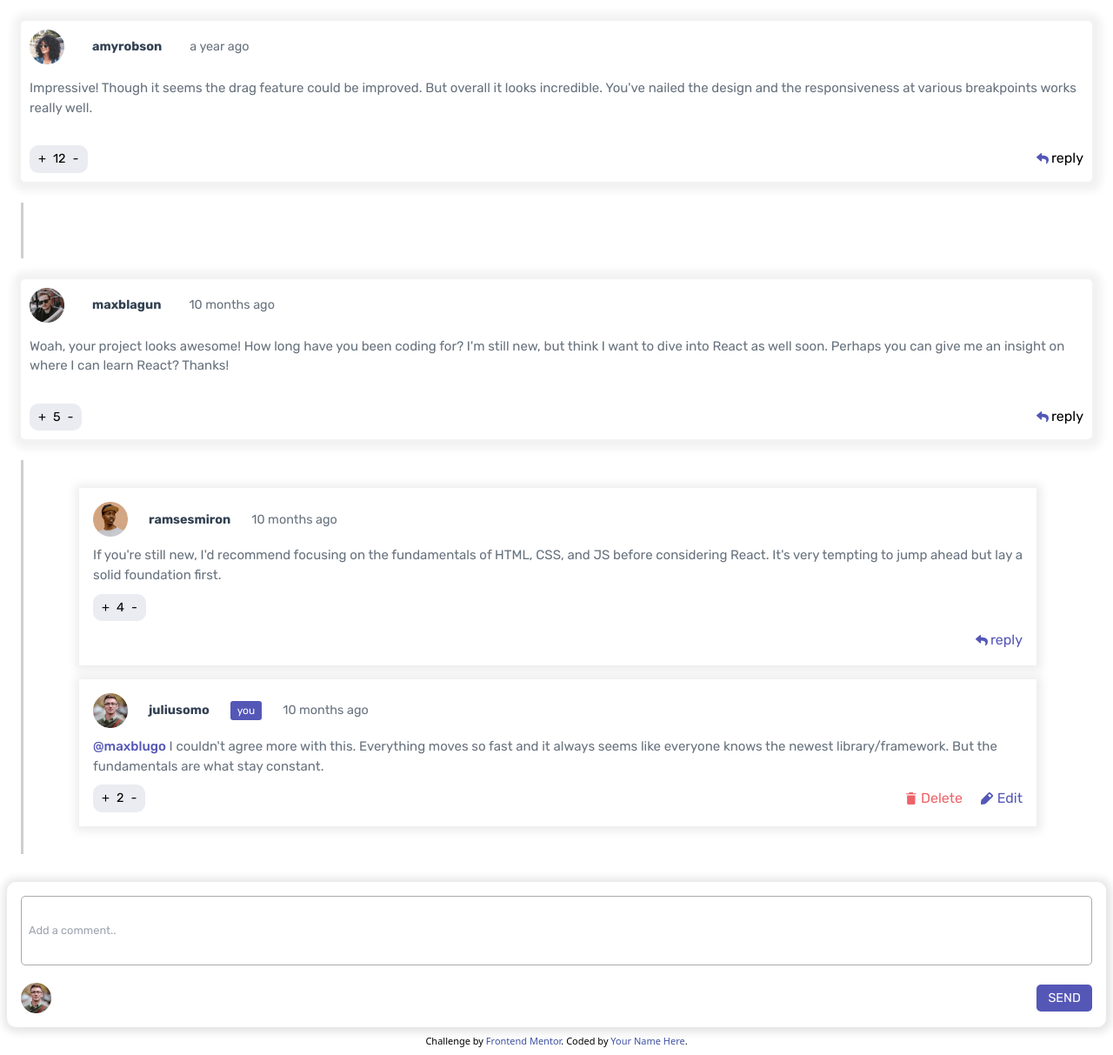
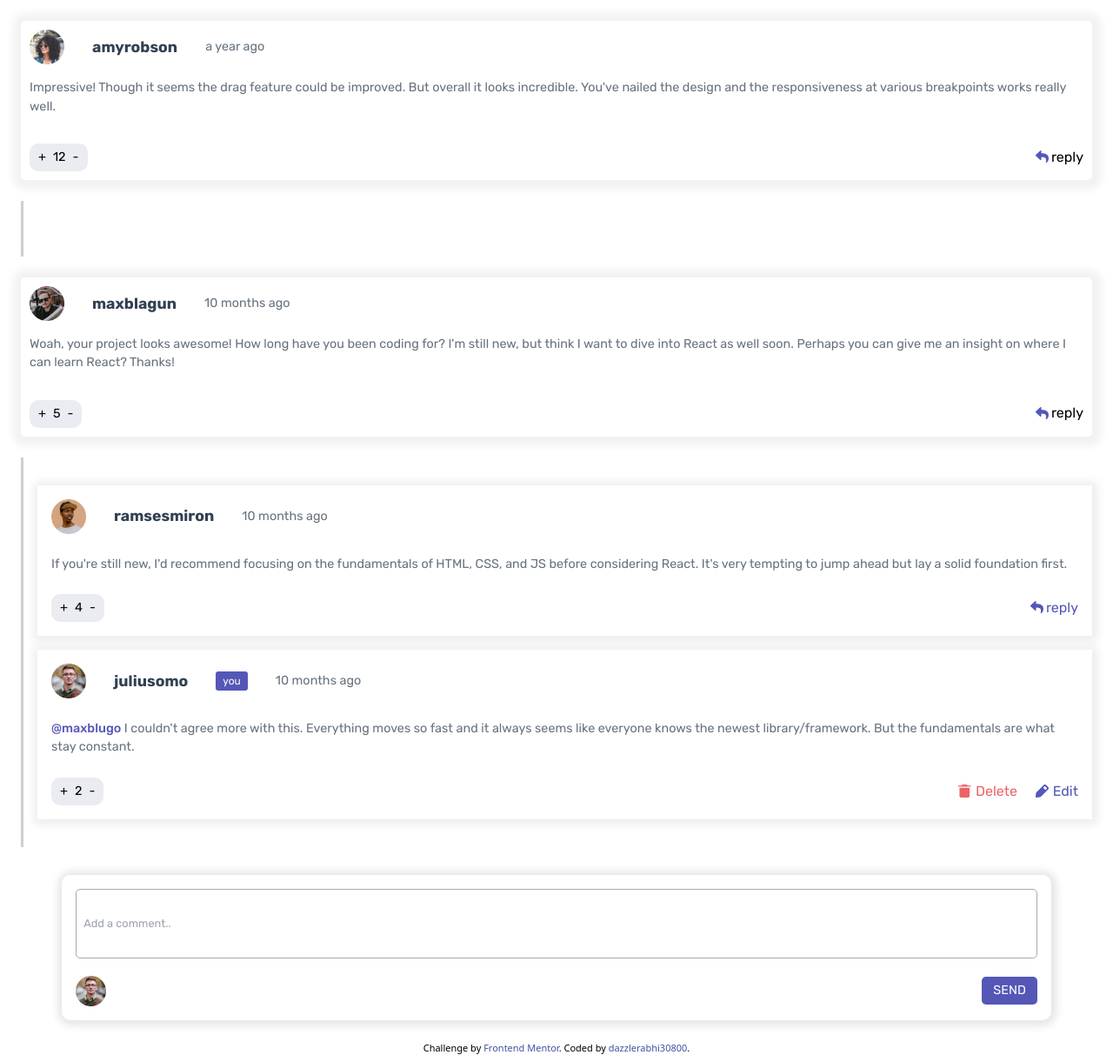
Before and after one commit to dazzlerabhi30800/frontendMentor-interactive-comments-section-retake, a plain HTML site: page index.html in a window 1280 px wide. Shown: the whole page at 87% size. Drawn offline with nearby package versions, Linux system fonts and the light colour scheme.

Commit message:
fixed design

```diff
--- a/index.html
+++ b/index.html
@@ -177,7 +177,10 @@
       Challenge by
       <a href="https://www.frontendmentor.io?ref=challenge" target="_blank"
         >Frontend Mentor</a
-      >. Coded by <a href="#">Your Name Here</a>.
+      >. Coded by
+      <a href="https://github.com/dazzlerabhi30800" target="_blank"
+        >dazzlerabhi30800</a
+      >.
     </footer>
   </body>
   <script src="data.js"></script>
--- a/style.css
+++ b/style.css
@@ -65,30 +65,30 @@ main {
   border-radius: 10px;
   grid-row-start: 4;
   gap: 8px;
-  font-size: .9rem;
+  font-size: .75rem;
 }
 
 .bio--wrapper {
   display: flex;
-  gap: 2rem;
+  gap: 8px;
   align-items: center;
   grid-column: 1 / span 2;
 }
 
 .bio--wrapper>img {
-  width: 40px;
-  height: 40px;
+  width: 30px;
+  height: 30px;
   object-fit: cover;
 }
 
 .user--name {
   font-weight: 700;
-  font-size: .9rem;
+  font-size: .8rem;
   color: var(--Dark-blue);
 }
 
 .bio--wrapper>p {
-  font-size: .9rem;
+  font-size: .7rem;
   color: var(--Grayish-Blue);
 }
 
@@ -100,8 +100,14 @@ main {
   border-bottom: 1px solid transparent;
   grid-row-start: 4;
   grid-column-start: 2;
+  font-size: .9rem;
   place-self: center end;
   transition: all .3s linear;
+}
+
+.reply--btn img {
+  width: 12px;
+  height: 12px;
 }
 
 .reply--btn>button {
@@ -118,7 +124,7 @@ main {
   grid-column: 1 / span 2;
   width: 100%;
   color: var(--Grayish-Blue);
-  font-size: .94rem;
+  font-size: .75rem;
 }
 
 
@@ -173,22 +179,35 @@ main {
 }
 
 
+/* REPLY CONTAINER */
+
 
 .reply--wrapper {
   display: flex;
   flex-direction: column;
   gap: 1rem;
-  padding: 2rem 4rem;
+  padding: 2rem 0 2rem 1rem;
   border-left: 3px solid #cecece;
 }
 
+.reply--container {
+  background: white;
+  box-shadow: 1px 1px 10px 5px #00000013;
+  padding: 1rem;
+  display: grid;
+  grid-template-columns: repeat(2, 1fr);
+  gap: 10px;
+  width: 100%;
+}
+
 .reply--container>.bio--wrapper {
-  gap: 1.5rem;
+  gap: 8px;
+  grid-column: 1 / span 2;
 }
+
 
 .reply--container .reply {
   display: flex;
-  /* align-items: center; */
   flex-direction: column;
   gap: 5px;
 }
@@ -196,7 +215,6 @@ main {
 .reply--container .reply .comment--reply {
   display: flex;
   gap: 5px;
-  /* align-items: center; */
 }
 
 
@@ -210,6 +228,10 @@ main {
 
 .reply--container .reply>.update--textarea {
   display: none;
+}
+
+.reply--container .reply--btn {
+  grid-row-start: 3;
 }
 
 .reply--container .reply .update--textarea {
@@ -246,13 +268,19 @@ main {
   border-radius: 3px;
 }
 
-.reply--container {
-  background: white;
-  box-shadow: 1px 1px 10px 5px #00000013;
-  padding: 1rem;
-  display: grid;
-  grid-template-columns: repeat(2, 1fr);
-  gap: 10px;
+.reply--container .bio--wrapper h1 {
+  font-size: .8rem;
+}
+
+.reply--container .bio--wrapper p {
+  font-size: .75rem;
+  white-space: nowrap;
+}
+
+
+
+.reply--container .reply .comment--reply>p {
+  font-size: .8rem;
 }
 
 .button--wrapper {
@@ -267,7 +295,13 @@ main {
   display: flex;
   align-items: center;
   gap: 5px;
+  font-size: .8rem;
   transition: all .3s linear;
+}
+
+.button--wrapper>.btn>img {
+  width: 12px;
+  height: 12px;
 }
 
 .btn:hover {
@@ -306,12 +340,12 @@ main {
   display: grid;
   grid-template-columns: repeat(2, 1fr);
   gap: 10px;
-  width: 100%;
+  width: 90%;
   padding: 1rem;
   background: white;
   box-shadow: 1px 1px 10px 5px #2020201e;
   border-radius: 10px;
-  margin-top: 1rem;
+  margin: 1rem auto;
 }
 
 .post--comment--wrapper>input {
@@ -430,3 +464,87 @@ main.showModal .modal--wrapper {
 #delete {
   background: var(--Soft-Red);
 }
+
+@media Screen and (min-width: 950px) {
+  .bio--wrapper {
+    gap: 2rem;
+  }
+
+  .upvote--wrapper {
+    font-size: .9rem;
+  }
+
+  .bio--wrapper>img {
+    width: 40px;
+    height: 40px;
+    object-fit: cover;
+  }
+
+  .user--name {
+    font-weight: 700;
+    font-size: 1.1rem;
+    color: var(--Dark-blue);
+  }
+
+  .bio--wrapper>p {
+    font-size: .9rem;
+    color: var(--Grayish-Blue);
+  }
+
+  .reply--btn {
+    display: flex;
+    gap: 3px;
+    align-items: center;
+    cursor: pointer;
+    border-bottom: 1px solid transparent;
+    grid-row-start: 4;
+    grid-column-start: 2;
+    font-size: 1rem;
+    place-self: center end;
+    transition: all .3s linear;
+  }
+
+  .reply--btn img {
+    width: 15px;
+    height: 15px;
+  }
+
+
+  .button--wrapper>.btn {
+    font-size: 1rem;
+    transition: all .3s linear;
+  }
+
+  .button--wrapper>.btn>img {
+    width: 15px;
+    height: 15px;
+  }
+
+
+  .comment--para {
+    font-size: .9rem;
+  }
+
+  .reply--container {
+    gap: 1.5rem;
+  }
+
+  .reply--container .bio--wrapper h1 {
+    font-size: 1.1rem;
+  }
+
+  .reply--container .bio--wrapper {
+    gap: 2rem;
+  }
+
+  .reply--container .bio--wrapper p {
+    font-size: .9rem;
+    white-space: nowrap;
+  }
+
+  .reply--container .reply .comment--reply>p {
+    font-size: .9rem;
+  }
+
+
+}
```
